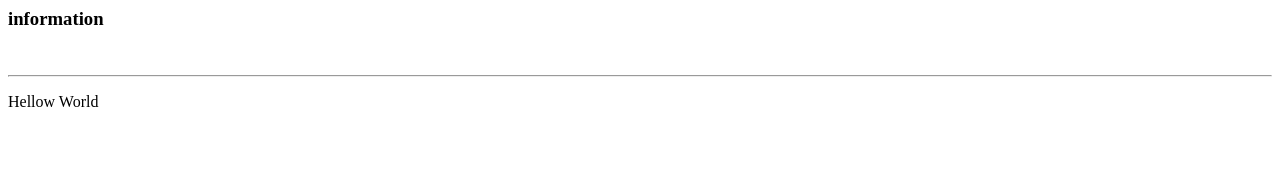
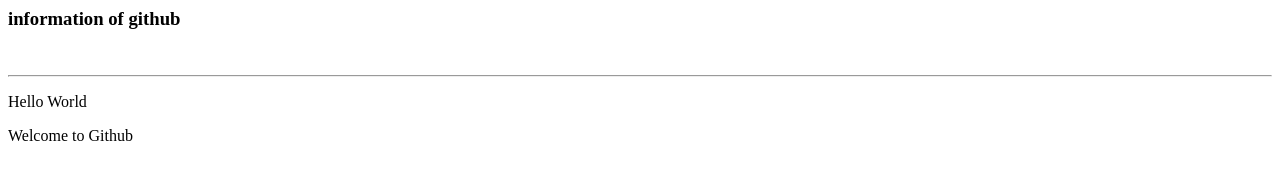
Before and after one commit to AISHWARYASN07/hellowworld.github.io, a plain HTML site: page index.html in a window 1280 px wide. Drawn offline with Linux system fonts and the light colour scheme.

Commit message:
Update index.html

```diff
--- a/index.html
+++ b/index.html
@@ -4,9 +4,10 @@
 GIT HUB
 </title>
 <body>
-<h3>information</h3>
+<h3>information of github</h3>
 <br>
 <hr>
-<p>Hellow World</p>
+<p>Hello World</p>
+<p>Welcome to Github</p>
 </body>
 </html>
```
